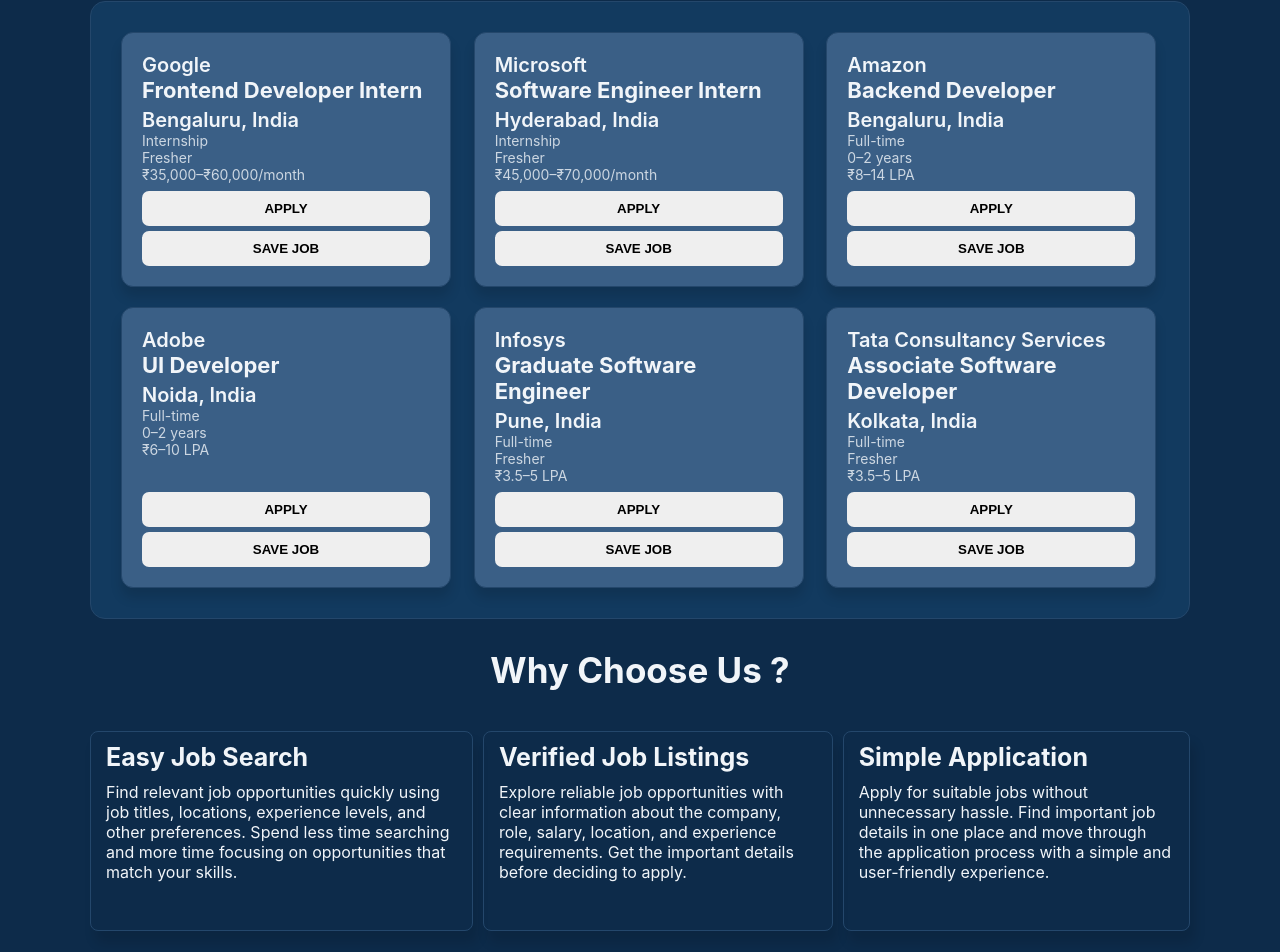
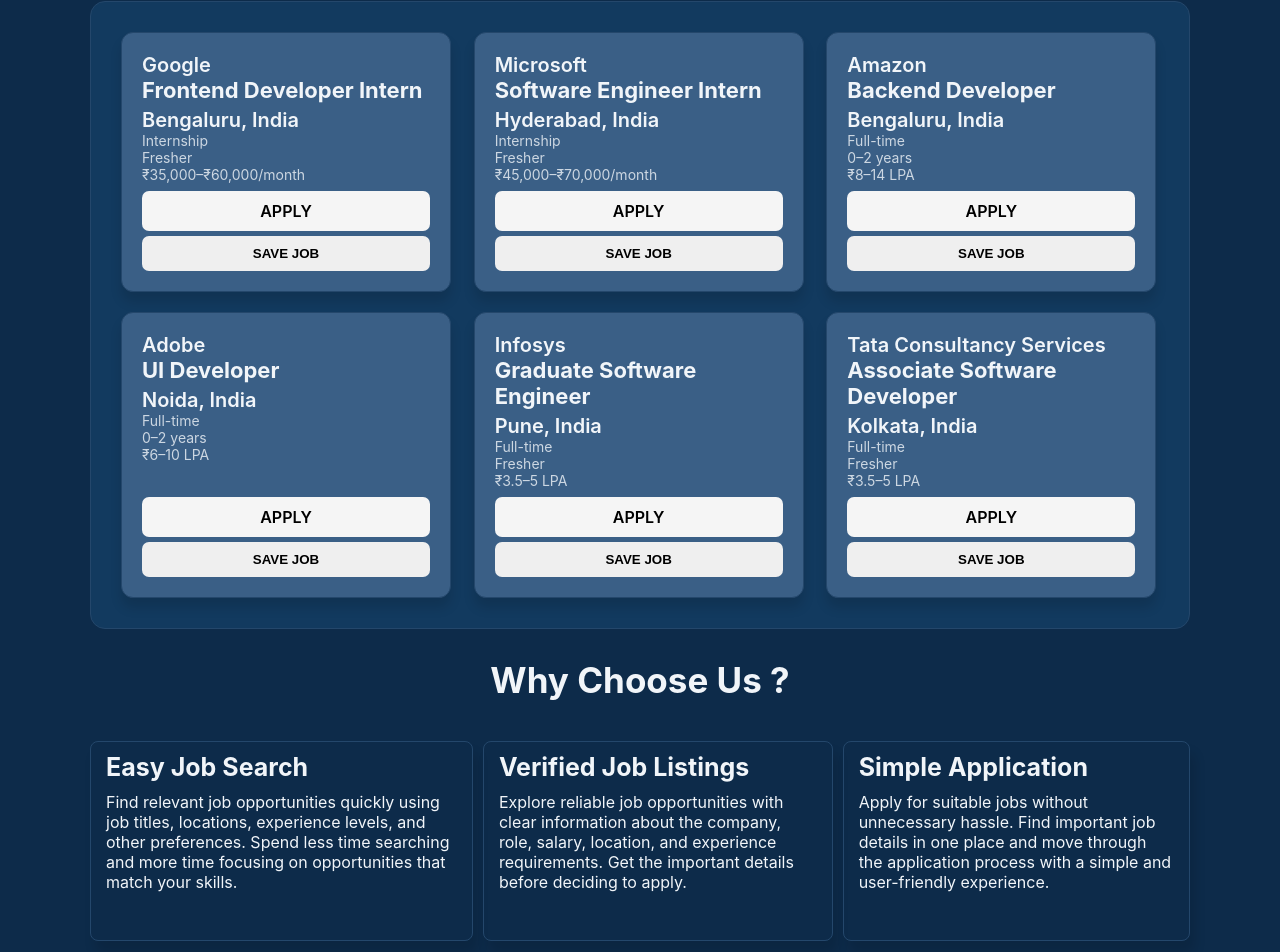
Before and after one commit to Rabisingh-26/job-portal, a React (Vite) app: page / in a window 1280 px wide. Shown: the part 780-1732 px from the top of the page. Built offline with nearby package versions, Linux system fonts and the light colour scheme.

Commit message:
Add job application navigation

```diff
--- a/src/App.jsx
+++ b/src/App.jsx
@@ -5,6 +5,7 @@
 import JobDetails from './pages/JobDetails'
 import SavedJobs from './pages/SavedJobs'
 import Apply from './pages/Apply'
+
 import LoginModal from './components/LoginModal'
 import { BrowserRouter, Routes, Route } from "react-router-dom";
 
@@ -21,6 +22,8 @@
         <Route path ='/jobs' element ={<Jobs />} />
         <Route path ='/savedJobs' element ={<SavedJobs />} />
         <Route path="/jobs/:id" element={<JobDetails />} />
+        <Route path="/apply/:id" element={<Apply />} />
+
       </Routes>
       </BrowserRouter>
 
--- a/src/components/JobCard.jsx
+++ b/src/components/JobCard.jsx
@@ -19,7 +19,11 @@
     </Link>
 
       <div className="job-card-btn">
-        <button>APPLY</button>
+
+        <Link to={`/apply/${job.id}`} className="apply-link">
+          APPLY
+        </Link>
+
       <button>SAVE JOB</button>
       </div>
     </article>
--- a/src/index.css
+++ b/src/index.css
@@ -323,6 +323,7 @@
   text-decoration: none;
   color: inherit;
 }
+
 .job-card {
   width: 330px;
   min-height: 220px;
@@ -401,6 +402,24 @@
   box-shadow: 0 8px 20px rgba(0, 0, 0, 0.18);
 }
 
+/* Apply link */
+
+.apply-link {
+  display: inline-block;
+  padding: 10px 15px;
+  background-color: whitesmoke;
+  color: black;
+  border-radius: 7px;
+  font-weight: 600;
+  text-align: center;
+  text-decoration: none;
+  transition: transform 0.2s ease, background-color 0.2s ease;
+}
+
+.apply-link:hover {
+  transform: translateY(-2px);
+  background-color: var(--accent-hover);
+}
 
 /* Selection - section */
 
--- a/src/pages/Apply.jsx
+++ b/src/pages/Apply.jsx
@@ -1,6 +1,13 @@
 import React from 'react'
+import { useParams } from 'react-router-dom'
+
 
 const Apply = () => {
+
+  const { id } = useParams();
+
+
+
   return (
    <main className='apply-container'>
     <h2>Apply for Frontend Developer</h2>
--- a/src/pages/JobDetails.jsx
+++ b/src/pages/JobDetails.jsx
@@ -1,6 +1,7 @@
 import React from 'react'
 import jobs from '../data/jobs'
 import { useParams } from 'react-router-dom'
+import { Link } from 'react-router-dom'
 
 const JobDetails = () => {
   const {id} = useParams();
@@ -32,7 +33,11 @@
         </div>
 
         <div className="job-header-btn">
-          <button>APPLY NOW</button>
+          <Link to={`/apply/${job.id}`} className="apply-link">
+          APPLY NOW
+
+        </Link>
+
           <button>SAVE JOB</button>
         </div>
       </div>
```
